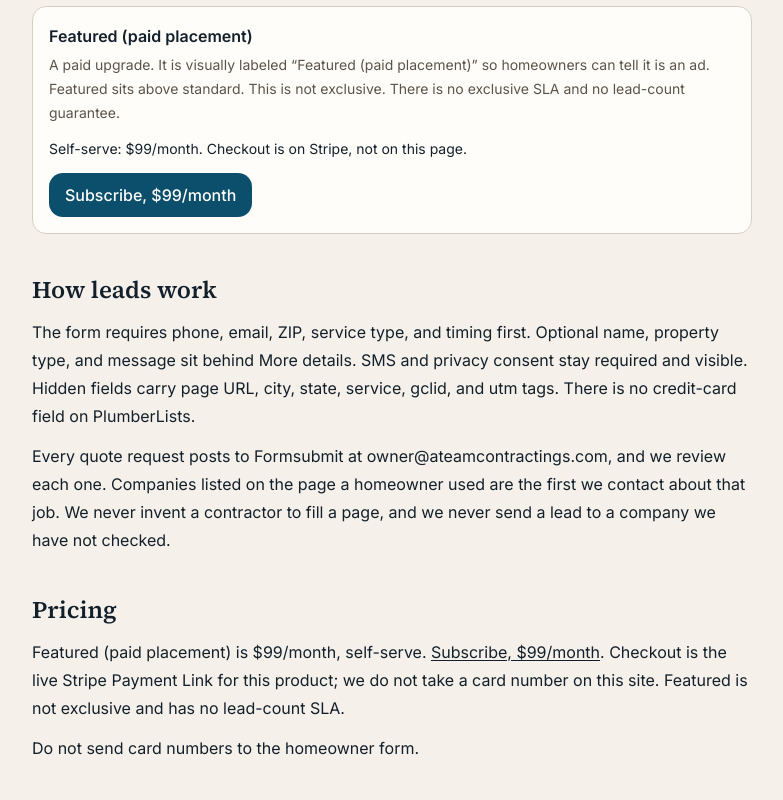
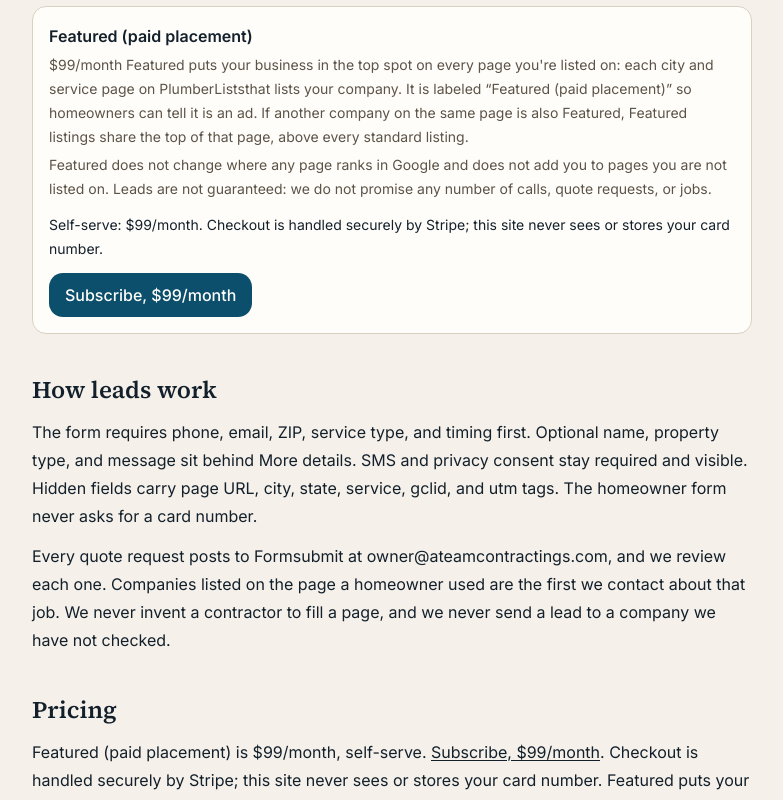
Before and after one commit to ateamowner/plumberlists, a Next.js app: page /for-pros in a window 1280 px wide. Shown: the part 480-1280 px from the top of the page, without its empty margins (248-1031 px from the left). Built offline with nearby package versions, Linux system fonts and the light colour scheme; no server answers.

Commit message:
For Pros: Featured = top spot on every page you're listed on; Stripe checkout copy; no lead guarantee

```diff
--- a/src/app/for-pros/page.tsx
+++ b/src/app/for-pros/page.tsx
@@ -6,7 +6,7 @@
 
 const title = `For Plumbing Companies: Featured Listings on ${site.name}`;
 const description =
-  `How contractors buy Featured (paid placement) on ${site.name}. $99/month self-serve. Not exclusive. No lead-count SLA. No credit card on the homeowner form.`;
+  `How contractors buy Featured (paid placement) on ${site.name}: $99/month, self-serve on Stripe. Featured puts your business in the top spot on every page you're listed on. No lead guarantee.`;
 
 export const metadata: Metadata = {
   title,
@@ -35,13 +35,21 @@
       <div className="mt-4 rounded-lg border border-border bg-card p-4">
         <p className="font-semibold">Featured (paid placement)</p>
         <p className="mt-1 text-sm leading-6 text-muted-foreground">
-          A paid upgrade. It is visually labeled “Featured (paid placement)”
-          so homeowners can tell it is an ad. Featured sits above standard.
-          This is not exclusive. There is no exclusive SLA and no lead-count
-          guarantee.
+          $99/month Featured puts your business in the top spot on every page
+          you&apos;re listed on: each city and service page on {site.name}
+          that lists your company. It is labeled “Featured (paid placement)” so
+          homeowners can tell it is an ad. If another company on the same page
+          is also Featured, Featured listings share the top of that page, above
+          every standard listing.
+        </p>
+        <p className="mt-1 text-sm leading-6 text-muted-foreground">
+          Featured does not change where any page ranks in Google and does not
+          add you to pages you are not listed on. Leads are not guaranteed: we
+          do not promise any number of calls, quote requests, or jobs.
         </p>
         <p className="mt-3 text-sm leading-6">
-          Self-serve: $99/month. Checkout is on Stripe, not on this page.
+          Self-serve: $99/month. Checkout is handled securely by Stripe; this
+          site never sees or stores your card number.
         </p>
         <a
           href={site.featuredCheckoutUrl}
@@ -58,8 +66,8 @@
         The form requires phone, email, ZIP, service type, and timing first.
         Optional name, property type, and message sit behind More details. SMS
         and privacy consent stay required and visible. Hidden fields carry page
-        URL, city, state, service, gclid, and utm tags. There is no credit-card
-        field on {site.name}.
+        URL, city, state, service, gclid, and utm tags. The homeowner form
+        never asks for a card number.
       </p>
       <p className="mt-3 leading-7">
         Every quote request posts to Formsubmit at {site.leadsEmail}, and we
@@ -74,12 +82,16 @@
         <a href={site.featuredCheckoutUrl} className="underline underline-offset-2">
           Subscribe, $99/month
         </a>
-        . Checkout is the live Stripe Payment Link for this product; we do not
-        take a card number on this site. Featured is not exclusive and has no
-        lead-count SLA.
+        . Checkout is handled securely by Stripe; this site never sees or
+        stores your card number. Featured puts your business in the top spot
+        on every page you&apos;re listed on. Leads are not guaranteed.
       </p>
       <p className="mt-3 leading-7">
-        Do not send card numbers to the homeowner form.
+        Billing questions:{" "}
+        <a href={`mailto:${site.email}`} className="underline underline-offset-2">
+          {site.email}
+        </a>
+        .
       </p>
 
       <h2 className="mt-10 font-heading text-2xl font-semibold">Live URLs</h2>
--- a/src/components/mobile-sticky-cta.tsx
+++ b/src/components/mobile-sticky-cta.tsx
@@ -27,11 +27,7 @@
 
   useEffect(() => {
     const form = document.getElementById("quote");
-    if (!form) {
-      setSubmitInView(false);
-      setFormFocused(false);
-      return;
-    }
+    if (!form) return;
 
     const submit =
       form.querySelector<HTMLElement>('button[type="submit"]') ?? form;
@@ -57,6 +53,10 @@
       observer.disconnect();
       form.removeEventListener("focusin", onFocusIn);
       form.removeEventListener("focusout", onFocusOut);
+      // Reset on route change so a stale "in view" / "focused" state does
+      // not hide the bar on the next page.
+      setSubmitInView(false);
+      setFormFocused(false);
     };
   }, [pathname]);
 
--- a/src/lib/content.ts
+++ b/src/lib/content.ts
@@ -138,7 +138,7 @@
     },
     {
       question: `How do contractors get on this ${city.name} page?`,
-      answer: `See the For Pros page. Companies can buy Featured (paid placement) ($99/month, self-serve). That is a labeled ad. There is no lead-count SLA. There is no credit-card form on this site.`,
+      answer: `See the For Pros page. Companies can buy Featured (paid placement) ($99/month, self-serve). That is a labeled ad that puts your business in the top spot on every page you're listed on. Leads are not guaranteed. Checkout is handled securely by Stripe; this site never sees or stores card numbers.`,
     },
   ];
 }
```
